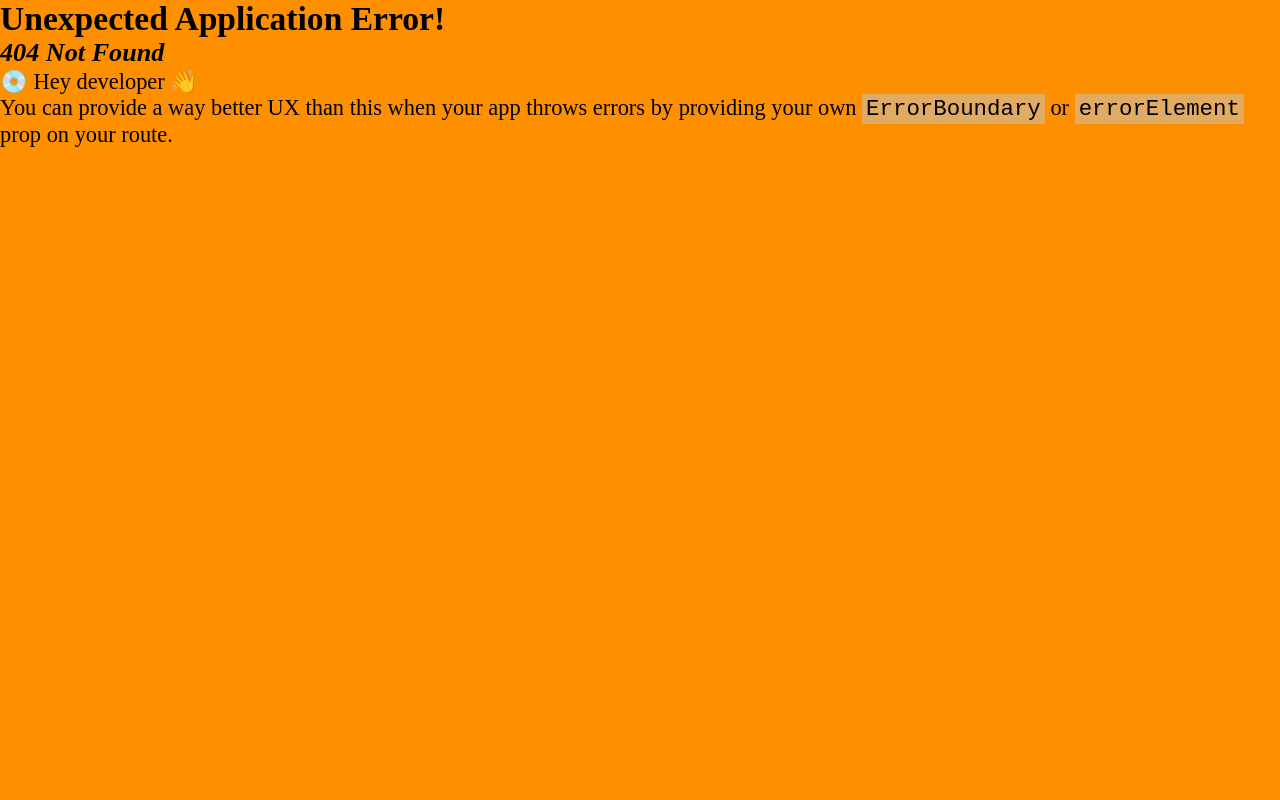
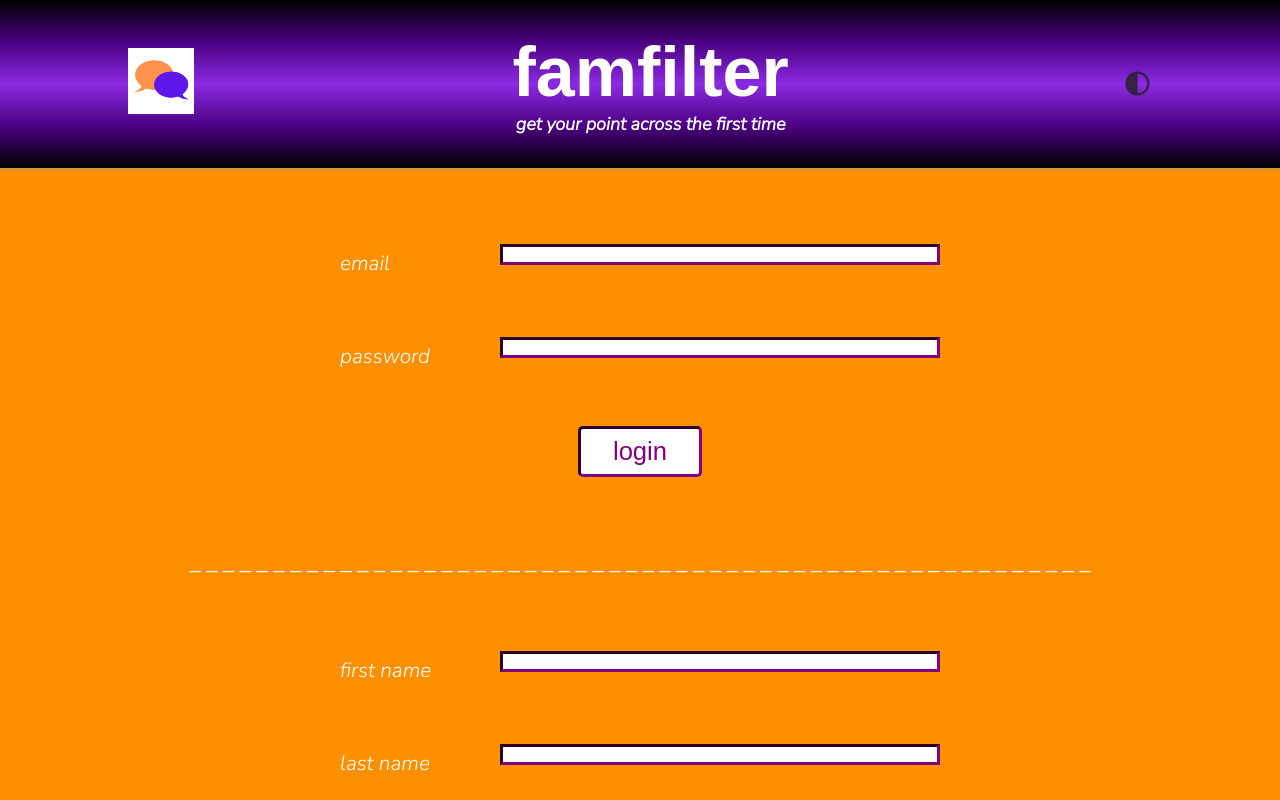
Before and after one commit to ebrest993/FamFilter, a React (Vite) app in the folder client/: page /myfilters in a window 1280 px wide. Before the commit this address had no page. Shown: the top 800 px of the page. Built offline with nearby package versions, Linux system fonts and the light colour scheme; a web font is replaced by a local one.

Commit message:
changed all lowercase 'profile' mentions for 'myfilter'

```diff
--- a/client/src/components/Nav/index.jsx
+++ b/client/src/components/Nav/index.jsx
@@ -31,7 +31,7 @@ export default function Nav() {
           {Auth.loggedIn() && (
             <>
               <Link to="/">home</Link>
-              <Link to="/profile">myFilters</Link>
+              <Link to="/myfilters">myFilters</Link>
               <Link to="/create">new</Link>
               <div className="logout-link" onClick={() => Auth.logout()}>
                 logout
--- a/client/src/main.jsx
+++ b/client/src/main.jsx
@@ -22,7 +22,7 @@ const router = createBrowserRouter([
         element: <Home />
       },
       {
-        path: '/profile',
+        path: '/myfilters',
         element: <Profile />
       },
       {
--- a/client/src/pages/Profile/index.jsx
+++ b/client/src/pages/Profile/index.jsx
@@ -27,13 +27,13 @@ export default function Profile() {
         </h2>
       )}
 
-      {user?.profile && (
+      {user?.myfilters && (
         <ul className="display-user">
           <li>
-            <span className="display-user__label">Name:</span> <span>{user.profile.firstName} {user.profile.lastName}</span>
+            <span className="display-user__label">Name:</span> <span>{user.myfilters.firstName} {user.myfilters.lastName}</span>
           </li>
           <li>
-            <span className="display-user__label">Email:</span> <span>{user.profile.email}</span>
+            <span className="display-user__label">Email:</span> <span>{user.myfilters.email}</span>
           </li>
           <div> **IF THERE'S TIME, THIS SHOULD BE THE TAB THE USER CLICKS TO SHOW ALL THE THREADS THEY HAVE STARTED </div>
         </ul>
--- a/client/src/utils/reducer.js
+++ b/client/src/utils/reducer.js
@@ -7,7 +7,7 @@ export const reducer = (state, { type, payload = null }) => {
                 ...state,
                 user: {
                     ...state.user,
-                    profile: {
+                    myfilters: {
                         id: payload._id,
                         email: payload.email,
                         firstName: payload.firstName,
--- a/client/src/utils/store-context.jsx
+++ b/client/src/utils/store-context.jsx
@@ -8,7 +8,7 @@ const INITIAL_STATE = {
         dark: false
     },
     user: {
-        profile: {}
+        myfilters: {}
     }
 }
 
```
